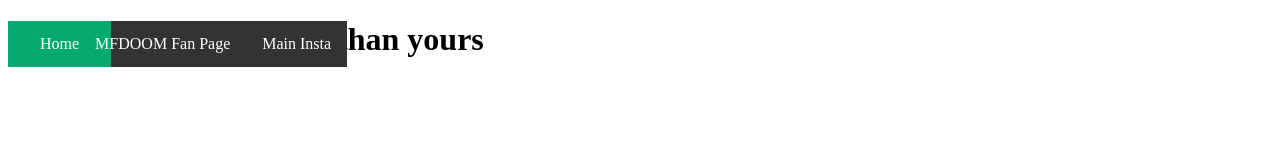
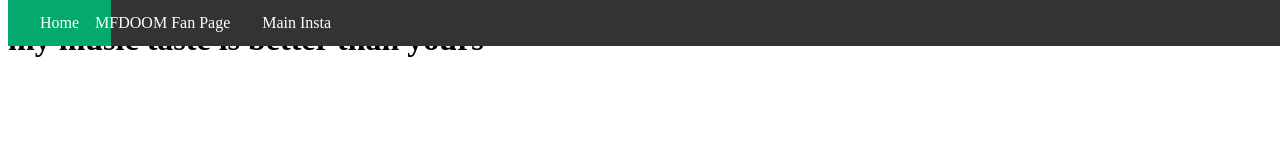
Before and after one commit to danielaref/danielaref.github.io, a plain HTML site: page index.html in a window 1280 px wide. Drawn offline with Linux system fonts and the light colour scheme.

Commit message:
Update style.css

```diff
--- a/style.css
+++ b/style.css
@@ -5,6 +5,8 @@ ul {
     padding: 0;
     overflow: hidden;
     background-color: #333;
+    width: 100%;
+    top:0;
   }
 
   li {
```
